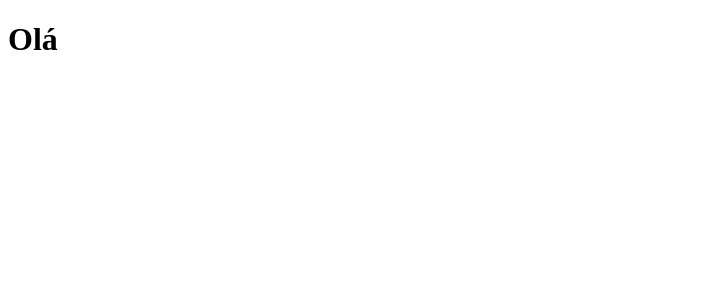
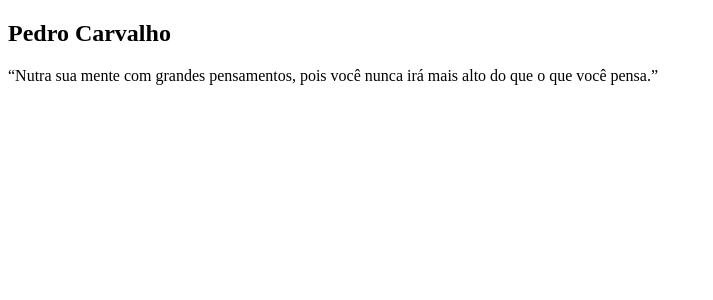
Before and after one commit to PedroJGC/pokedex, a React (Vite) app: page / in a window 1280 px wide. Shown: the top 300 px of the page, without its empty margins (0-713 px from the left). Built offline with nearby package versions, Linux system fonts and the light colour scheme.

Commit message:
feat: implement Post component with author and content props

```diff
--- a/src/App.tsx
+++ b/src/App.tsx
@@ -3,7 +3,10 @@ import { Post } from "./components/Post"
 function App() {
   return (
     <div>
-      <Post />
+      <Post
+        author="Pedro Carvalho"
+        content="“Nutra sua mente com grandes pensamentos, pois você nunca irá mais alto do que o que você pensa.”"
+      />
     </div>
   )
 }
--- a/src/components/Post.tsx
+++ b/src/components/Post.tsx
@@ -1,3 +1,13 @@
-export function Post() {
-  return <h1>Olá</h1>
+interface PostProps {
+  author: string
+  content: string
 }
+
+export function Post({ author, content }: PostProps) {
+  return (
+    <div>
+      <h2>{author}</h2>
+      <p>{content}</p>
+    </div>
+  )
+}
```
